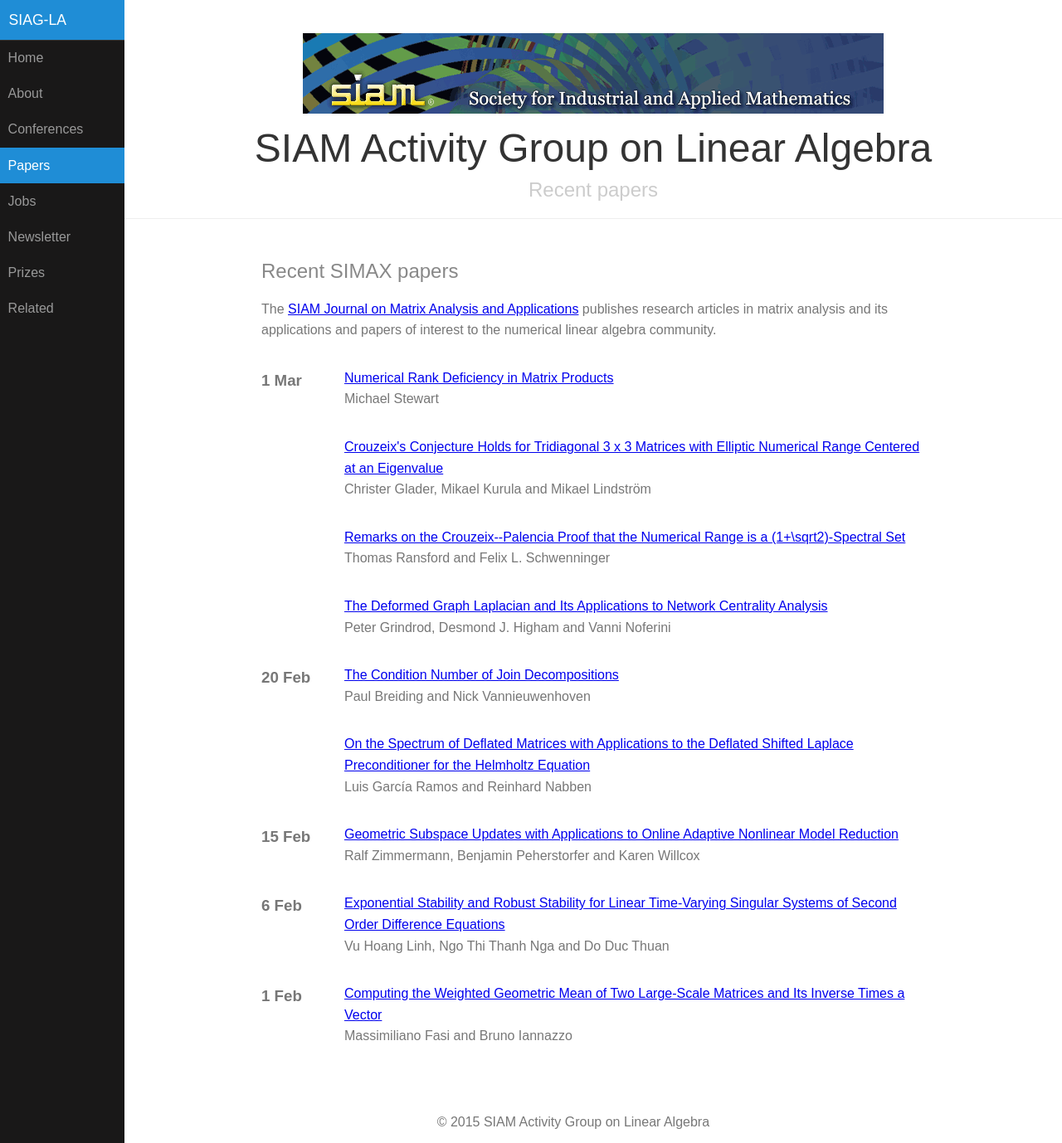
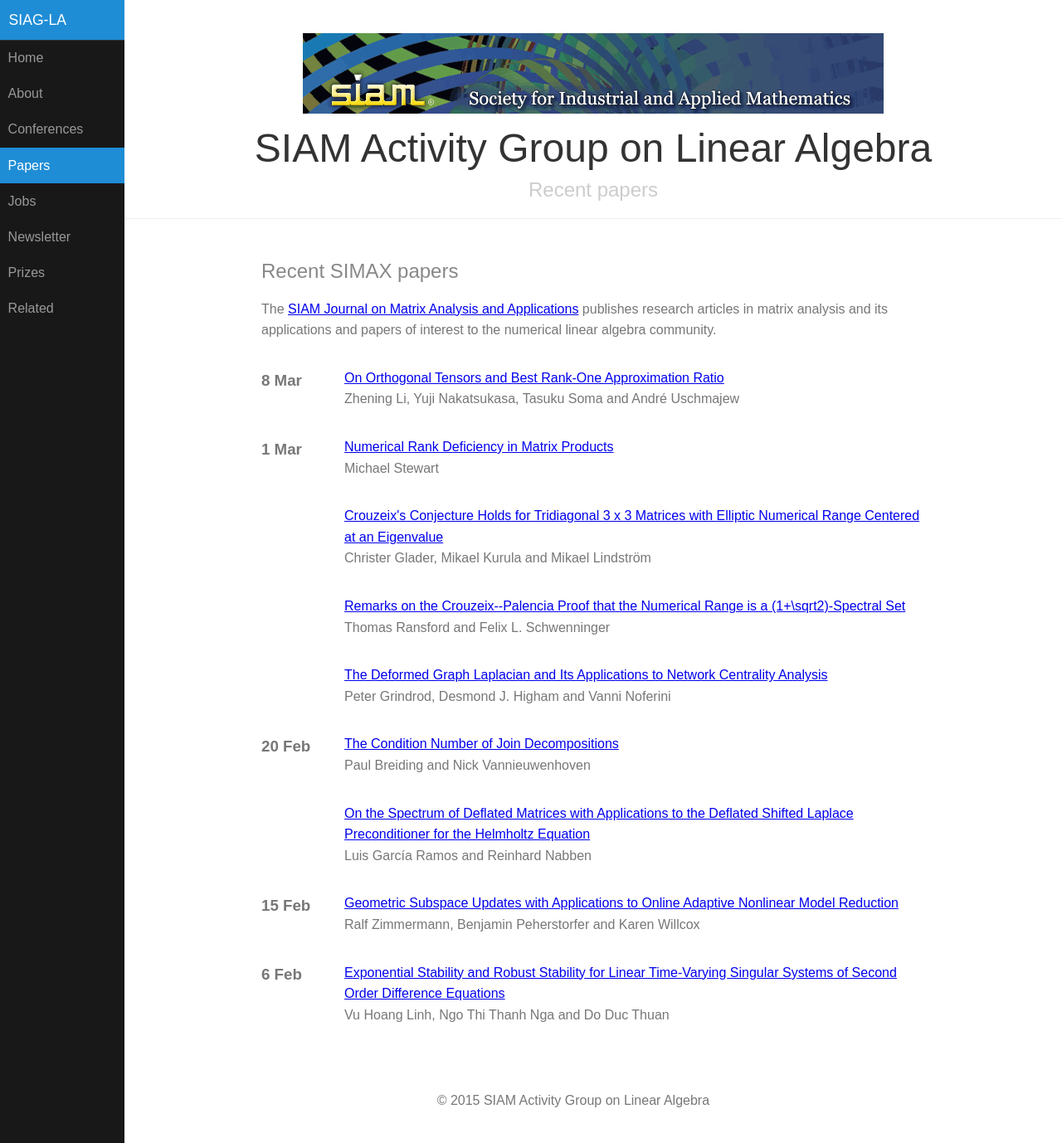
Before and after one commit to dbindel/siagla, a Jekyll site: the page built from simax.html, in a window 1280 px wide and 1378 px high. Shown: the whole window at 83% size. Built offline with Jekyll 4.4.1, drawn with Linux system fonts in a browser that asks for light colours.

Commit message:
Automated updates to simax.yml

```diff
--- a/_data/simax.yml
+++ b/_data/simax.yml
@@ -2707,3 +2707,11 @@
   pp_start: '365'
   title: Numerical Rank Deficiency in Matrix Products
   volume: '39'
+- authors: Zhening Li, Yuji Nakatsukasa, Tasuku Soma and Andr&#233; Uschmajew
+  date: '2018-03-08T08:00:00Z'
+  doi: doi:10.1137/17M1144349
+  link: https://epubs.siam.org/doi/abs/10.1137/17M1144349?ai=s7&mi=3ezuvv&af=R
+  pp_end: '425'
+  pp_start: '400'
+  title: On Orthogonal Tensors and Best Rank-One Approximation Ratio
+  volume: '39'
```
